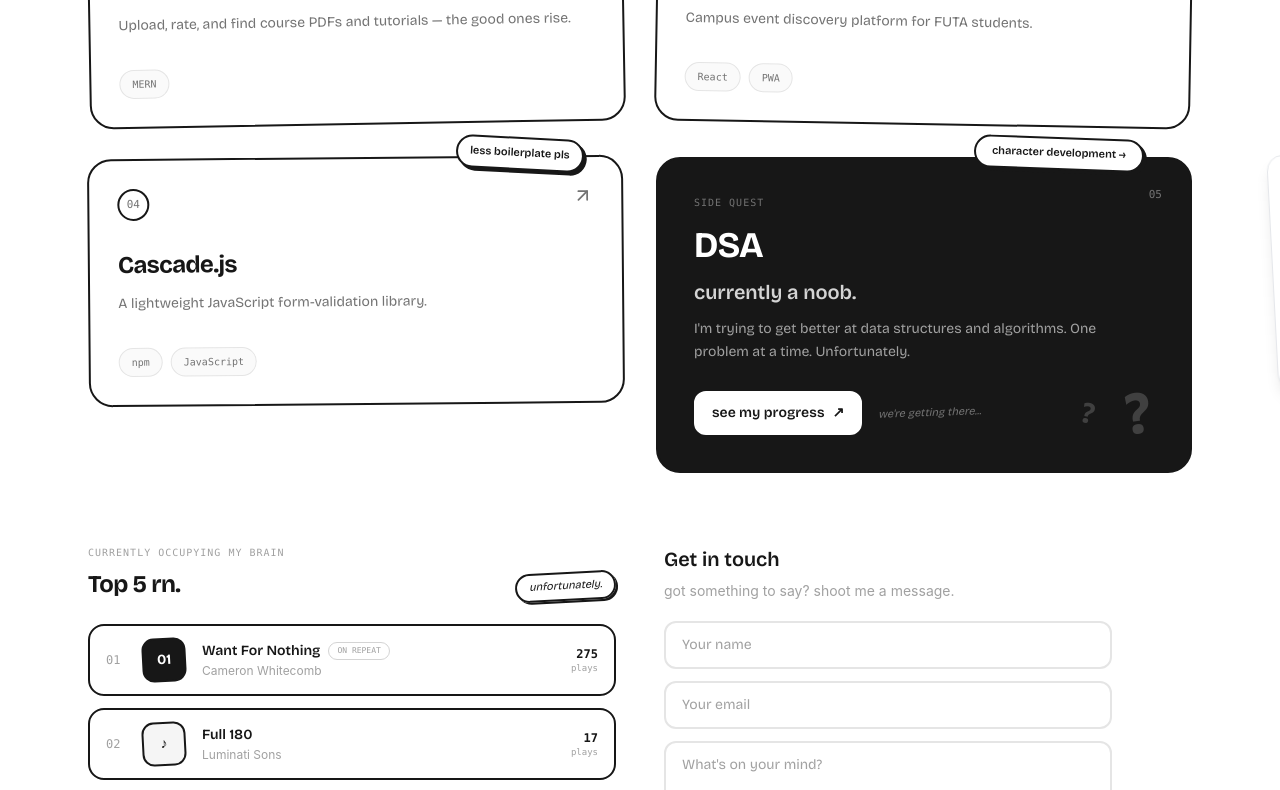
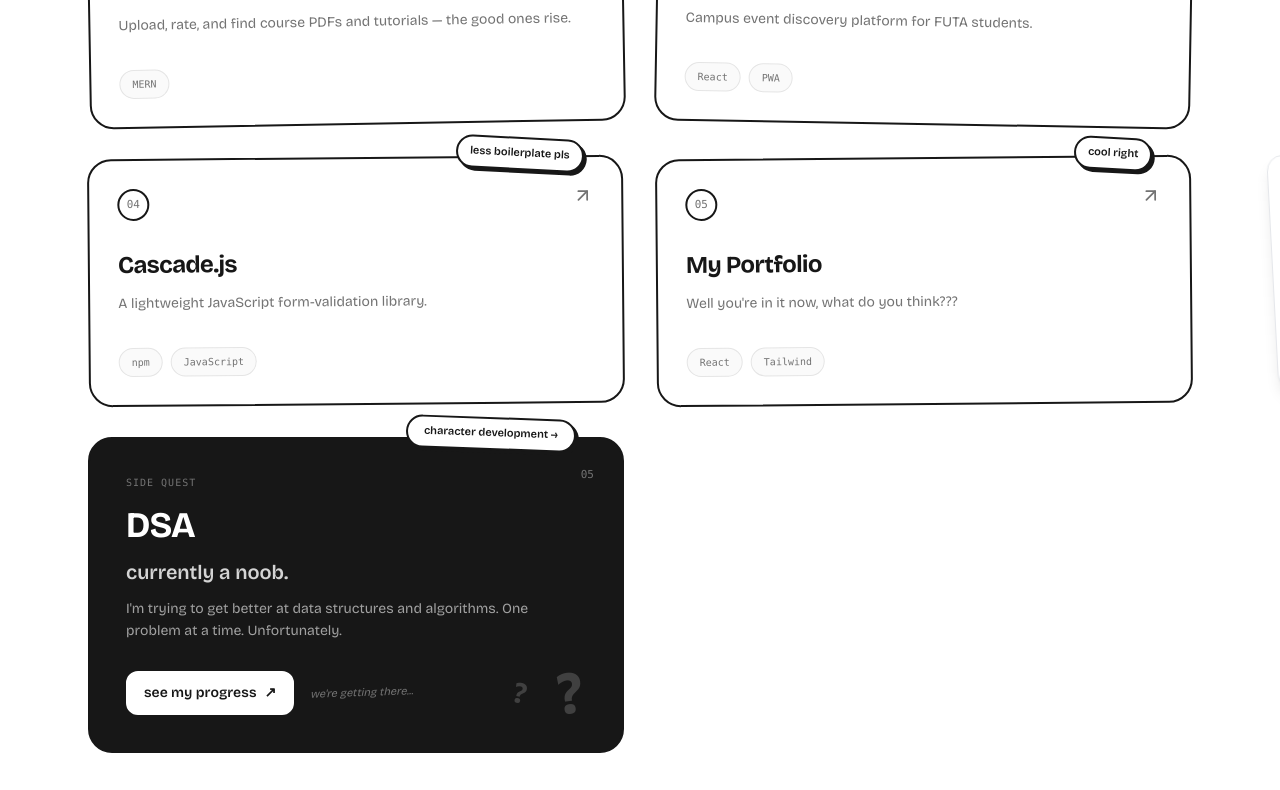
Before and after one commit to Ademayo959/charles-portfolio, a React (Vite) app: page / in a window 1280 px wide. Shown: the part 2100-2890 px from the top of the page. Built offline with nearby package versions, Linux system fonts and the light colour scheme.

Commit message:
added the portfolio to the projects section

```diff
--- a/src/Projects.jsx
+++ b/src/Projects.jsx
@@ -32,6 +32,14 @@ const PROJECTS = [
         tags: ['npm', 'JavaScript'],
         link: 'https://cascadejs.netlify.app',
         note: 'less boilerplate pls',
+        notePosition: 'right',
+    },
+    {
+        name: 'My Portfolio',
+        desc: "Well you're in it now, what do you think???",
+        tags: ['React', 'Tailwind'],
+        link: 'https://mayowaa.vercel.app',
+        note: 'cool right',
         notePosition: 'right',
     },
 ];
```
